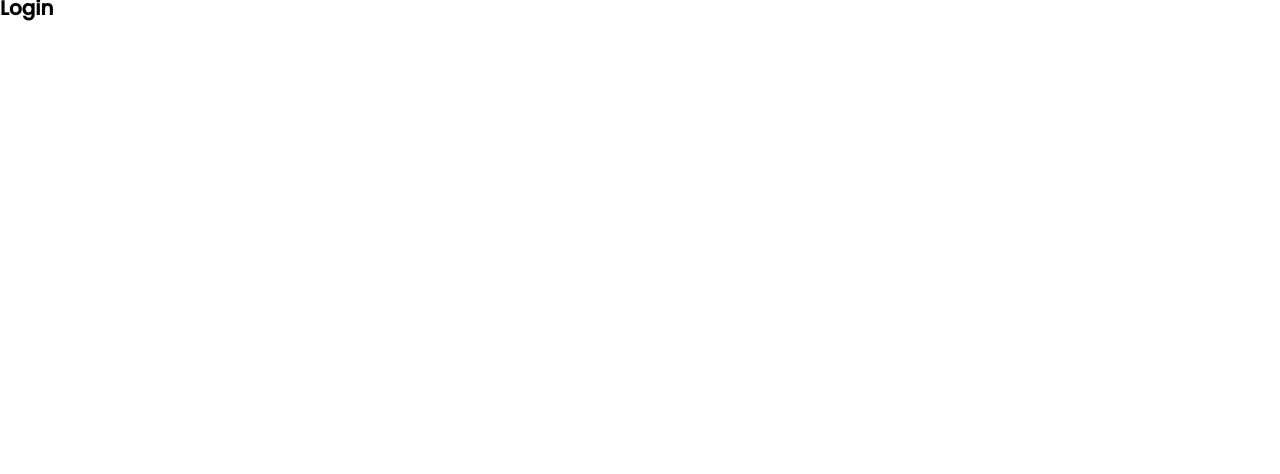
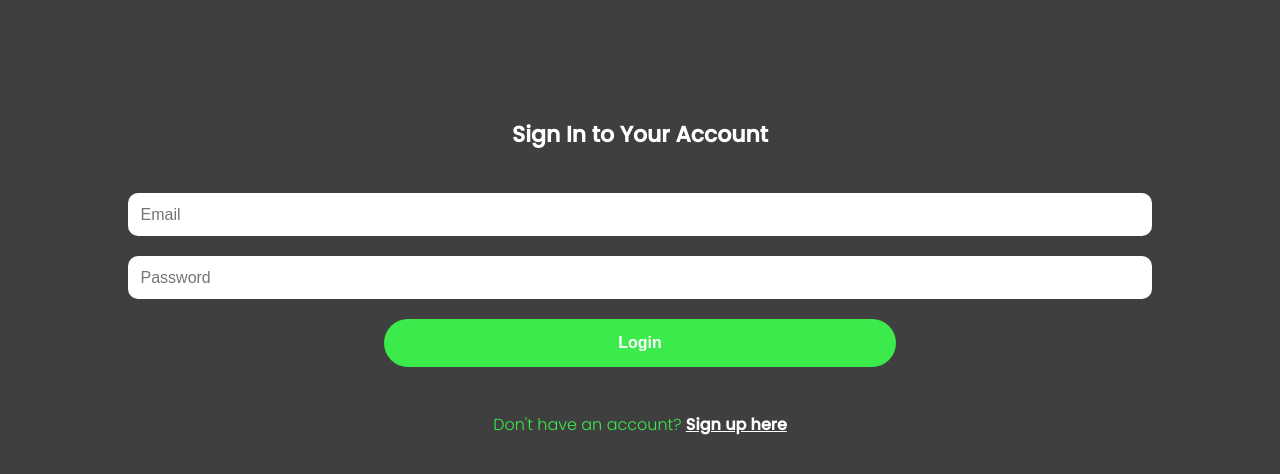
Before and after one commit to gillijar/trackwise-budget-app, a React (Create React App) app: page /auth in a window 1280 px wide. Both pictures are taken after a click on the button "Login". Shown: the top 474 px of the page. Built offline with nearby package versions, Linux system fonts and the light colour scheme.

Commit message:
styled login and create account pages

```diff
--- a/public/index.html
+++ b/public/index.html
@@ -3,7 +3,10 @@
   <head>
     <meta charset="utf-8" />
     <link rel="icon" href="%PUBLIC_URL%/favicon.ico" />
-    <meta name="viewport" content="width=device-width, initial-scale=1" />
+    <meta
+      name="viewport"
+      content="width=device-width, initial-scale=1, maximum-scale=1, user-scalable=0"
+    />
     <meta name="theme-color" content="#000000" />
     <meta
       name="description"
@@ -44,15 +47,5 @@
   <body>
     <noscript>You need to enable JavaScript to run this app.</noscript>
     <div id="root"></div>
-    <!--
-      This HTML file is a template.
-      If you open it directly in the browser, you will see an empty page.
-
-      You can add webfonts, meta tags, or analytics to this file.
-      The build step will place the bundled scripts into the <body> tag.
-
-      To begin the development, run `npm start` or `yarn start`.
-      To create a production bundle, use `npm run build` or `yarn build`.
-    -->
   </body>
 </html>
--- a/src/App.scss
+++ b/src/App.scss
@@ -2,4 +2,7 @@
 
 @import "../src/styles/base/base.scss";
 
+@import "../src/styles/components/input.scss";
+
 @import "../src/styles/pages/auth.scss";
+@import "../src/styles/pages/authConfirm.scss";
--- a/src/components/Auth/AuthCreateAccount.js
+++ b/src/components/Auth/AuthCreateAccount.js
@@ -1,7 +1,27 @@
 import React from "react";
+import { Link } from "react-router-dom";
+import Input from "../UI/Input";
 
 const AuthCreateAccount = () => {
-  return <h1>Create Account</h1>;
+  return (
+    <div className="confirm">
+      <div className="confirm__container">
+        <p className="confirm__container--p">Create New Account</p>
+        <form className="confirm__container--form">
+          <Input type="email" placeholder="Email" />
+          <Input type="password" placeholder="Password" />
+          <Input type="password" placeholder="Confirm Password" />
+          <button type="submit">Create Account</button>
+        </form>
+        <p className="confirm__change-auth">
+          Already have an account?{" "}
+          <Link to="/auth/login">
+            <span>Sign in here</span>
+          </Link>
+        </p>
+      </div>
+    </div>
+  );
 };
 
 export default AuthCreateAccount;
--- a/src/components/Auth/AuthLogin.js
+++ b/src/components/Auth/AuthLogin.js
@@ -1,7 +1,26 @@
 import React from "react";
+import { Link } from "react-router-dom";
+import Input from "../UI/Input";
 
 const AuthLogin = () => {
-  return <h1>Login</h1>;
+  return (
+    <div className="confirm">
+      <div className="confirm__container">
+        <p className="confirm__container--p">Sign In to Your Account</p>
+        <form className="confirm__container--form">
+          <Input type="email" placeholder="Email" />
+          <Input type="password" placeholder="Password" />
+          <button type="submit">Login</button>
+        </form>
+        <p className="confirm__change-auth">
+          Don't have an account?{" "}
+          <Link to="/auth/create-account">
+            <span>Sign up here</span>
+          </Link>
+        </p>
+      </div>
+    </div>
+  );
 };
 
 export default AuthLogin;
--- /dev/null
+++ b/src/components/UI/Input.js
@@ -0,0 +1,13 @@
+import React from "react";
+
+const Input = (props) => {
+  return (
+    <input
+      className="input"
+      type={props.type}
+      placeholder={props.placeholder}
+    />
+  );
+};
+
+export default Input;
--- /dev/null
+++ b/src/styles/components/input.scss
@@ -0,0 +1,12 @@
+.input {
+  font-size: 1.6rem;
+  width: 80%;
+  background: #fff;
+  padding: 1.25rem;
+  border-radius: 1rem;
+  border: none;
+
+  &::placeholder {
+    font-size: 1.6rem;
+  }
+}
--- /dev/null
+++ b/src/styles/pages/authConfirm.scss
@@ -0,0 +1,54 @@
+.confirm {
+  background: $color-primary-1;
+  height: 100vh;
+
+  &__container {
+    height: 70%;
+    display: flex;
+    flex-direction: column;
+    justify-content: center;
+    align-items: center;
+
+    &--p {
+      font-size: 2.2rem;
+      color: white;
+      font-weight: bold;
+      padding-bottom: 5rem;
+    }
+
+    &--form {
+      width: 100%;
+      display: flex;
+      flex-direction: column;
+      justify-content: space-around;
+      align-items: center;
+
+      & input {
+        margin-bottom: 2rem;
+      }
+
+      & button {
+        font-size: 1.6rem;
+        width: 40%;
+        padding: 1.5rem 2rem;
+        background: $color-primary-2;
+        color: white;
+        border: none;
+        border-radius: 50rem;
+        font-weight: bold;
+      }
+    }
+  }
+
+  &__change-auth {
+    color: $color-primary-2;
+    padding-top: 5rem;
+    font-size: 1.6rem;
+
+    & span {
+      color: #fff;
+      font-weight: bold;
+      text-decoration: underline;
+    }
+  }
+}
```
Also changed, not shown: public/logo192.png (deleted), public/logo512.png (deleted), src/components/UI/Button.js (added).
